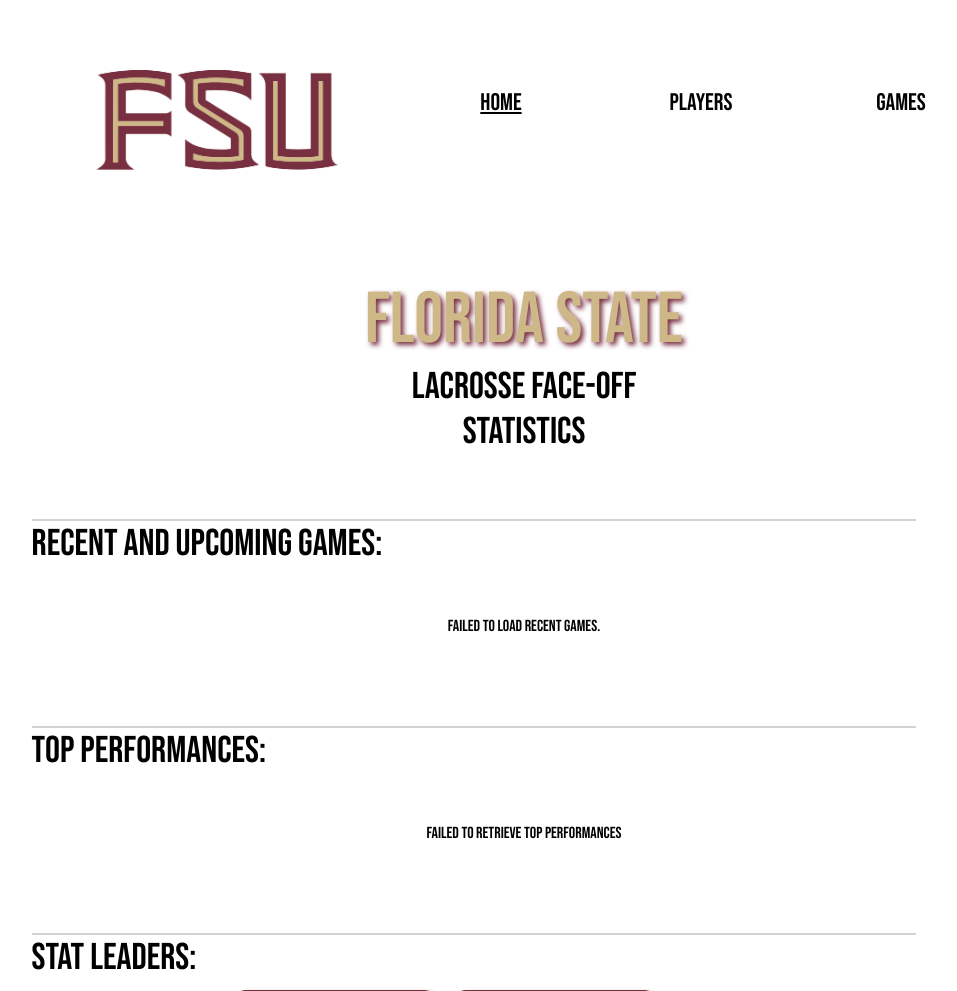
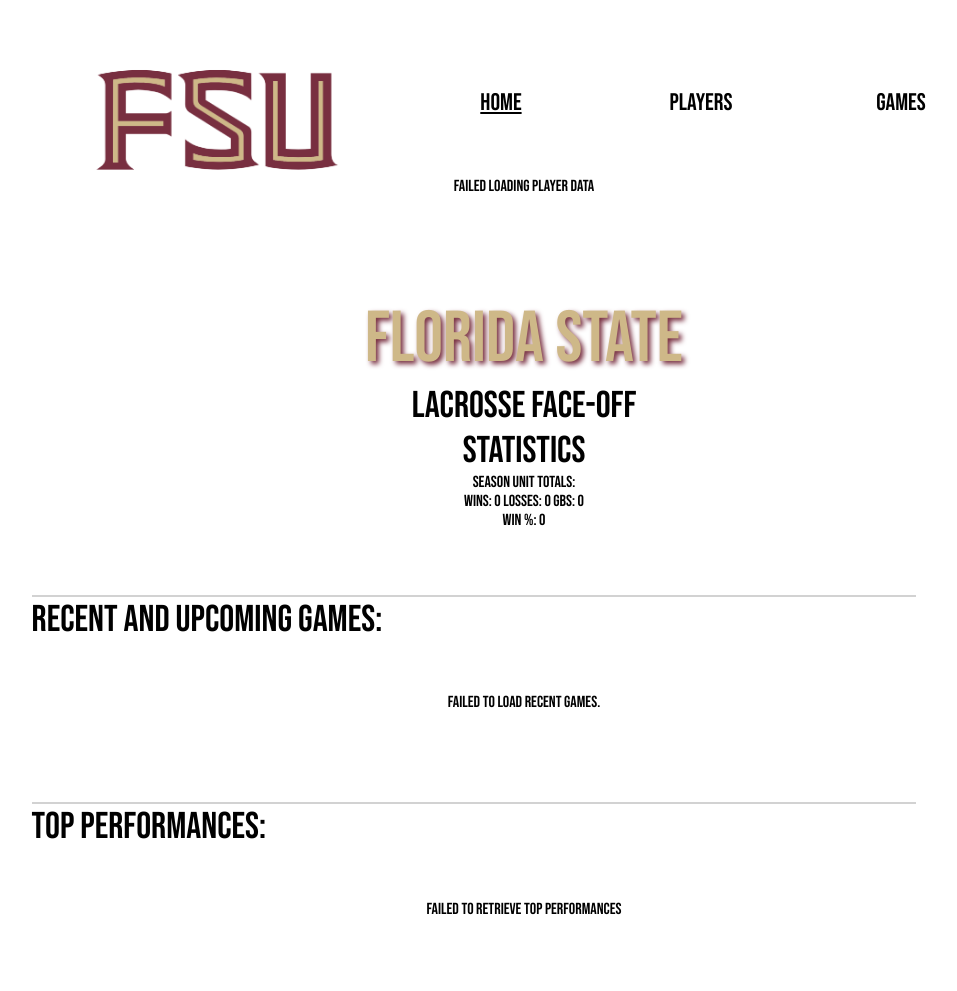
Before and after one commit to wcouture/FO-Stats-PHP, a PHP site: page / in a window 1280 px wide. Shown: the top 991 px of the page, without its empty margins (116-1073 px from the left). Run offline with PHP 8.4, Linux system fonts and the light colour scheme; data that the repository does not hold is empty; some libraries are stand-ins or nearby versions.

Commit message:
Adds unit stats on the season to homepage

```diff
--- a/index.php
+++ b/index.php
@@ -4,6 +4,32 @@
     $page_css = '<link rel="stylesheet" type="text/css" href="/css/home.css"><br><link rel="stylesheet" type="text/css" href="/css/games.css">';
     include_once($root . "/includes/header.php");
     include_once($root . "/tools/db-connect.php");
+
+    $db = create_db_connection("faceoff");
+    $sql = "SELECT wins, losses, gbs FROM Player;";
+    $results = $db->query($sql);
+
+    $total_wins = 0;
+    $total_losses = 0;
+    $total_gbs = 0;
+    $total_percent = 0;
+
+    if ($results->num_rows <= 0) {
+        echo "Failed loading player data";
+    }
+    else {
+        while($row = $result->fetch_assoc()) {
+            $total_wins += $row["wins"];
+            $total_losses += $row["losses"];
+            $total_gbs += $row["gbs"];
+        }
+
+        if ($total_wins + $total_losses > 0) {
+            $total_percent = floatval($total_wins) / floatval($total_wins + $total_losses) * 100;
+        }
+    }
+
+
 ?>
 <div class="padding-row"></div>
 <!-- Padding row between header and main contents -->
@@ -15,6 +41,11 @@
     </div>
     <div class="home-subtitle">
         Lacrosse Face-Off<br>Statistics
+    </div>
+    <div class="season-stats">
+        Season Unit Totals:<br>
+        Wins: <?php echo $total_wins; ?> Losses: <?php echo $total_losses; ?> GBs: <?php echo $total_gbs; ?><br>
+        Win %: <?php echo round($total_percent, 2); ?>
     </div>
 </div>
 
@@ -29,7 +60,6 @@
         $compare_date = $days_ago = date('Y-m-d', mktime(0, 0, 0, date("m") , date("d") - 30, date("Y")));
 
         $sql = "SELECT * FROM Game WHERE date >= {$compare_date} LIMIT 5;";
-        $db = create_db_connection("faceoff");
         $games = $db->query($sql);
 
         if ($games->num_rows <=0) {
```
Also changed, not shown: 2 other files.
